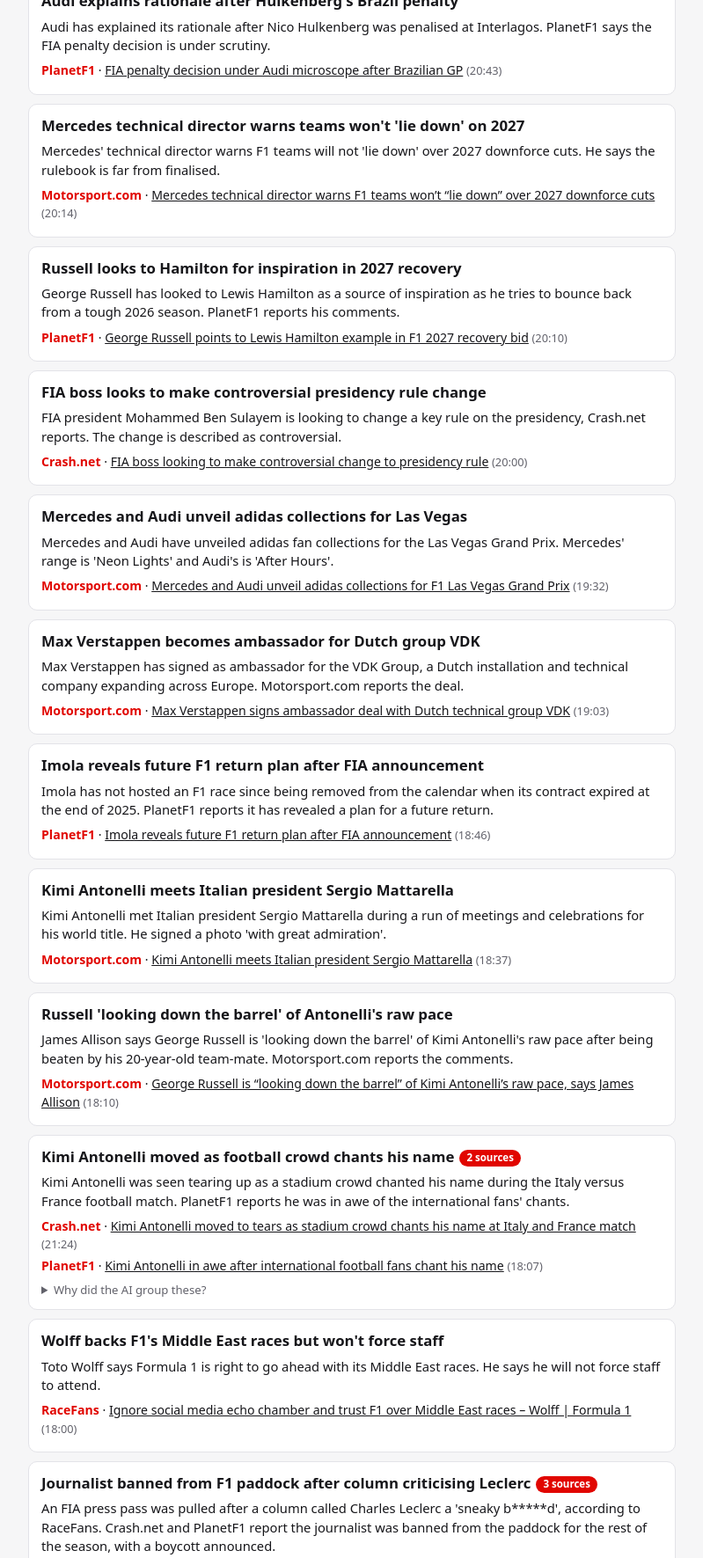
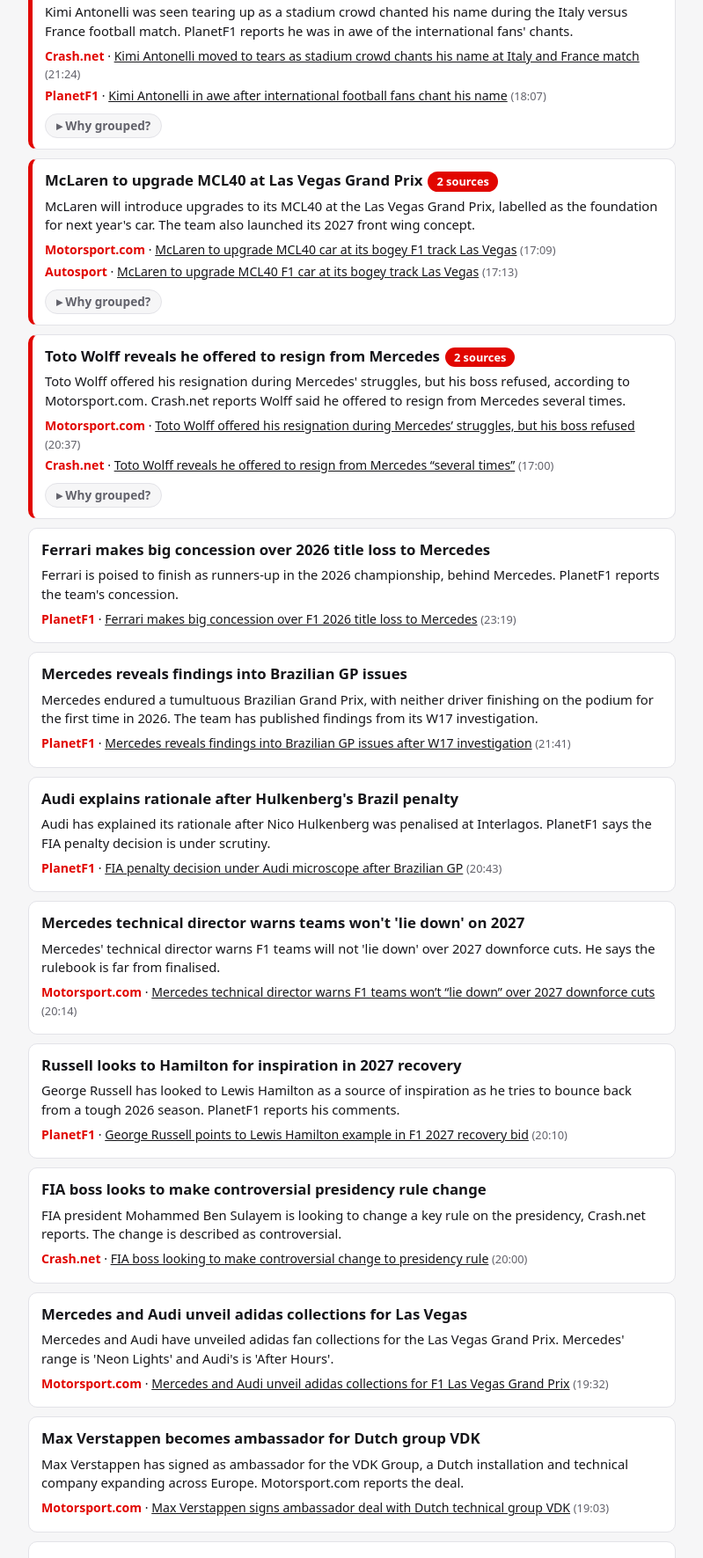
Before and after one commit to pohpingai/f1-news, a plain HTML site: page news.html in a window 1280 px wide. Shown: the part 3037-4808 px from the top of the page at 88% size, without its empty margins (240-1039 px from the left). Drawn offline with Linux system fonts and the light colour scheme.

Commit message:
Card polish: merged cards first, bigger badge, "Why grouped?" button
Co-Authored-By: Claude Opus 5.5 <noreply@anthropic.com>
Claude-Session: https://claude.ai/code/session_01AMfeysG7DY3Sw6Ujh7sNmT

```diff
--- a/news.html
+++ b/news.html
@@ -56,16 +56,28 @@
     .source { color: var(--accent); font-weight: 600; }
     .snippet, .summary { margin: 6px 0 0; font-size: 0.92rem; color: var(--muted); }
     .summary { color: var(--text); }
+    article.merged { border-left: 5px solid var(--accent); }
     .badge { display: inline-block; background: var(--accent); color: #fff; border-radius: 999px;
-      font-size: 0.72rem; font-weight: 700; padding: 1px 8px; margin-left: 6px; vertical-align: middle; }
+      font-size: 0.8rem; font-weight: 700; padding: 2px 10px; margin-left: 6px; vertical-align: middle;
+      white-space: nowrap; }
     .note { background: var(--note-bg); color: var(--note-text); border-radius: 6px; padding: 6px 8px;
       font-size: 0.85rem; margin-top: 8px; }
     .links { list-style: none; padding: 0; margin: 8px 0 0; font-size: 0.88rem; }
     .links li { margin: 4px 0; }
     .links a { color: var(--text); }
-    details { margin-top: 8px; font-size: 0.82rem; color: var(--muted); }
-    details summary { cursor: pointer; }
-    details p { margin: 4px 0 0; }
+    /* The small "Why grouped?" button. Tapping it opens/closes the AI's reason. */
+    details.why { margin-top: 10px; font-size: 0.85rem; }
+    details.why summary {
+      display: inline-block; list-style: none; cursor: pointer; user-select: none;
+      border: 1px solid var(--line); border-radius: 999px; padding: 3px 12px;
+      color: var(--muted); background: var(--bg); font-weight: 600;
+    }
+    details.why summary::-webkit-details-marker { display: none; }
+    details.why summary::before { content: "▸ "; }
+    details.why[open] summary::before { content: "▾ "; }
+    details.why[open] summary { color: var(--text); border-color: var(--text); }
+    .why-box { margin-top: 6px; padding: 8px 10px; border-radius: 6px; background: var(--bg); color: var(--text); }
+    .why-box p { margin: 2px 0; }
     .message { text-align: center; color: var(--muted); padding: 40px 0; }
   </style>
 </head>
@@ -171,23 +183,32 @@
       if (!cardsData || !cardsData.cards.length) {
         return '<p class="message">The AI has not grouped any stories yet. Try "All stories".</p>';
       }
-      const cards = [...cardsData.cards].sort((a, b) => cardDate(b).localeCompare(cardDate(a)));
+      // Order: newest day first. Inside each day, cards with the most sources come first,
+      // then the newest. (Day headings are added by groupByDay.)
+      const sourceCount = card => new Set(card.stories.map(s => s.source)).size;
+      const cards = [...cardsData.cards].sort((a, b) =>
+        dayKey.format(new Date(cardDate(b))).localeCompare(dayKey.format(new Date(cardDate(a)))) ||
+        sourceCount(b) - sourceCount(a) ||
+        b.stories.length - a.stories.length ||
+        cardDate(b).localeCompare(cardDate(a)));
       return groupByDay(cards, cardDate, card => {
         const stories = [...card.stories].sort((a, b) => a.date.localeCompare(b.date));
         const sourceCount = new Set(stories.map(s => s.source)).size;
-        const badge = stories.length > 1 ? `<span class="badge">${sourceCount} sources</span>` : "";
+        const merged = stories.length > 1;
+        const badgeText = sourceCount > 1 ? `${sourceCount} sources` : `${stories.length} stories`;
+        const badge = merged ? `<span class="badge">${badgeText}</span>` : "";
         const links = stories.map(s => `
           <li><span class="source">${safe(s.source)}</span> ·
             <a href="${safe(s.link)}" target="_blank" rel="noopener">${safe(s.title)}</a>
             <span class="meta">(${storyTime(s)})</span></li>`).join("");
-        const reasons = (card.merge_reasons || []).map(r => `<p>• ${safe(r.reason)}</p>`).join("");
+        const reasons = (card.merge_reasons || []).map(r => `<p>🤖 ${safe(r.reason)}</p>`).join("");
         return `
-          <article>
+          <article class="${merged ? "merged" : ""}">
             <h3>${safe(card.title)}${badge}</h3>
             <p class="summary">${safe(card.summary)}</p>
             ${card.disagreement ? `<div class="note">⚠️ Sources disagree: ${safe(card.disagreement)}</div>` : ""}
             <ul class="links">${links}</ul>
-            ${reasons ? `<details><summary>Why did the AI group these?</summary>${reasons}</details>` : ""}
+            ${reasons ? `<details class="why"><summary>Why grouped?</summary><div class="why-box">${reasons}</div></details>` : ""}
           </article>`;
       });
     }
```
Also changed, not shown: 1 other file.
